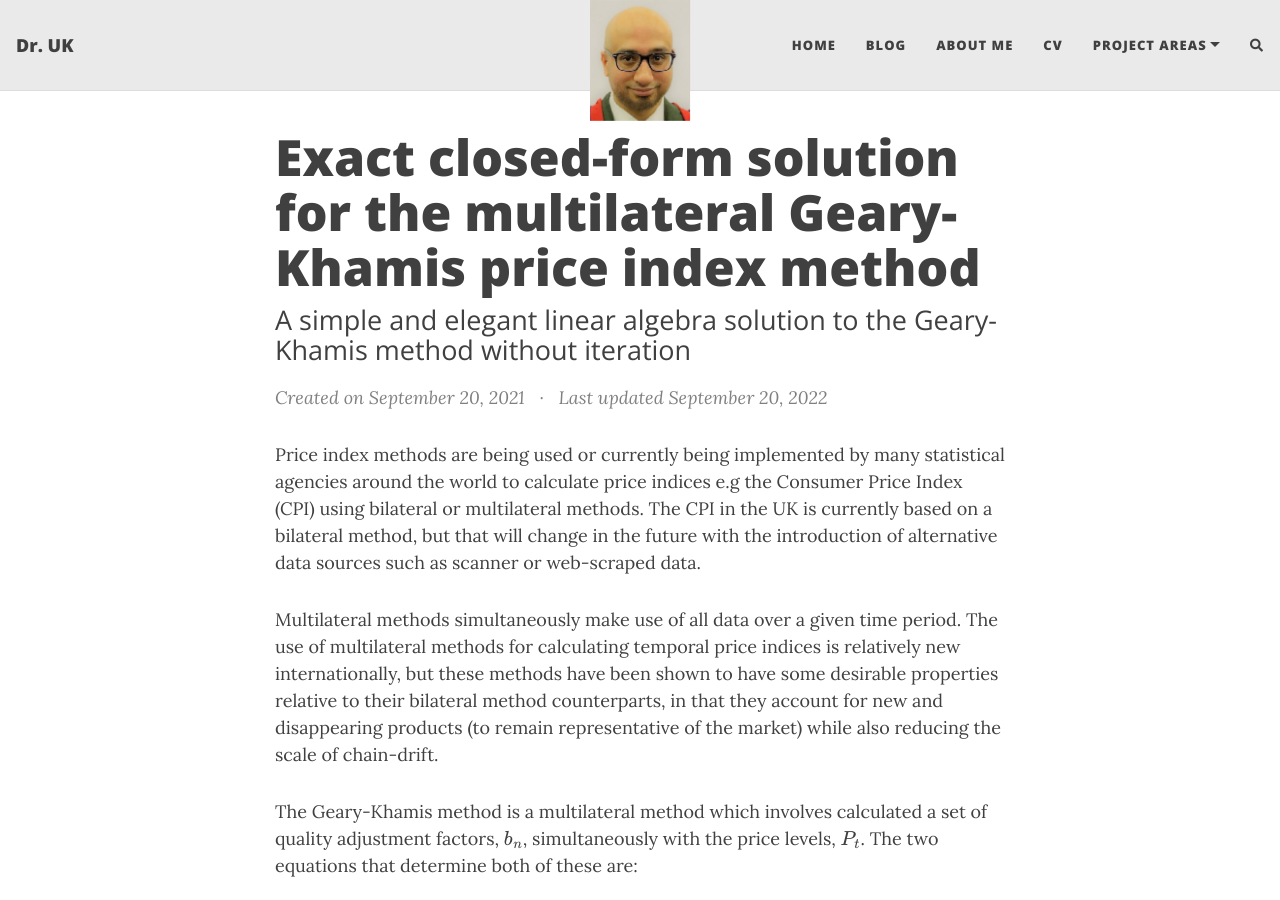
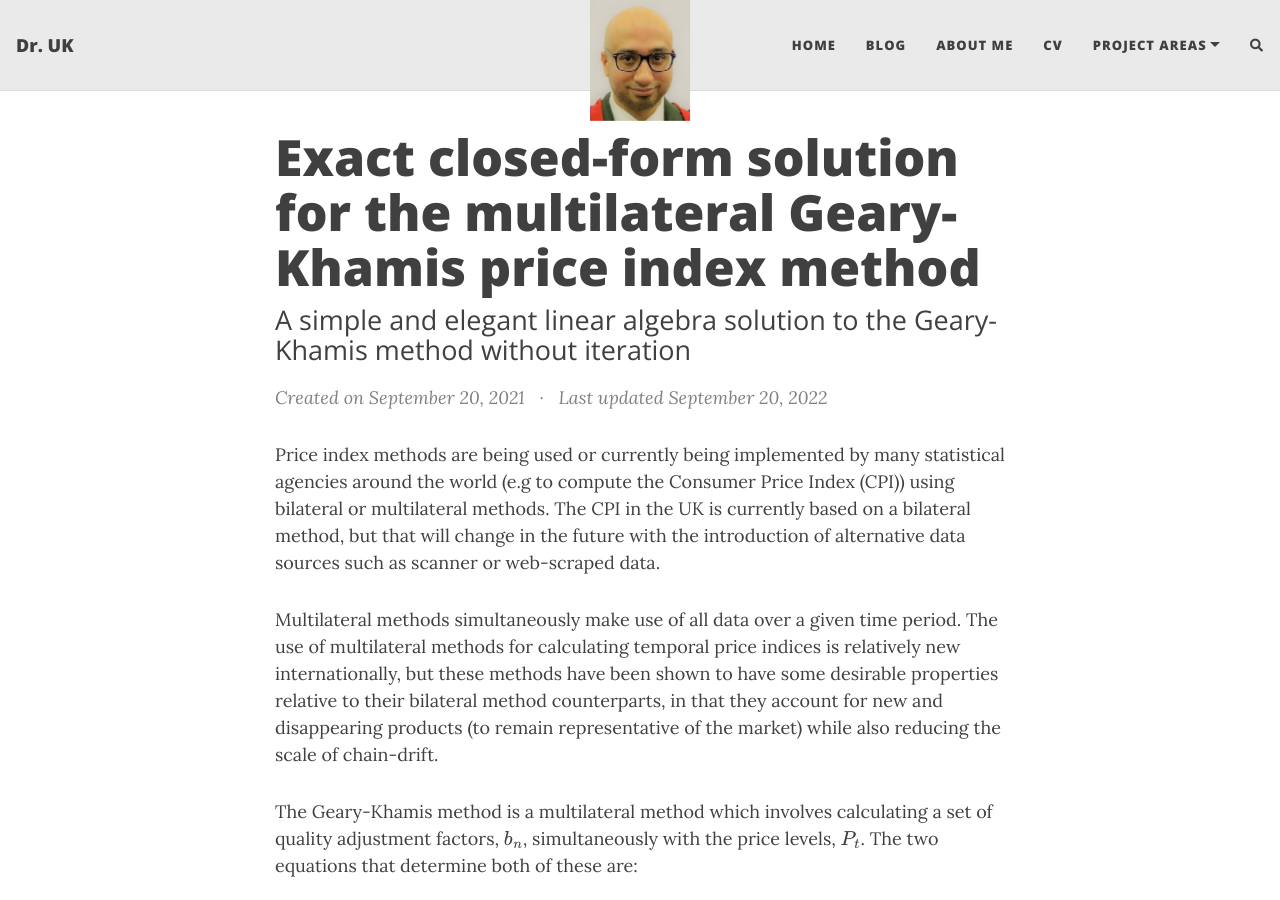
Before and after one commit to drrobotk/drrobotk.github.io, a Jekyll site: the page built from _posts/2019-09-20-Geary-Khamis.md, in a window 1280 px wide and 900 px high. Built offline with Jekyll 4.4.1, drawn with Linux system fonts in a browser that asks for light colours; nearby versions of some CDN libraries; formulas are drawn with MathJax 3; comment, search, counter and statistics services are not loaded.

Commit message:
Update 2019-09-20-Geary-Khamis.md

```diff
--- a/_posts/2019-09-20-Geary-Khamis.md
+++ b/_posts/2019-09-20-Geary-Khamis.md
@@ -9,13 +9,13 @@ tags: [cpi, price index, geary-khamis, linear algebra]
 date: 2021-09-20
 last-updated: 2022-09-20
 ---
-Price index methods are being used or currently being implemented by many statistical agencies around the world to calculate price indices e.g the Consumer Price Index (CPI) using bilateral or multilateral methods. The CPI in the UK is currently based on a bilateral method, but that will change in the future with the introduction of alternative data sources such as scanner or web-scraped data.
+Price index methods are being used or currently being implemented by many statistical agencies around the world (e.g to compute the Consumer Price Index (CPI)) using bilateral or multilateral methods. The CPI in the UK is currently based on a bilateral method, but that will change in the future with the introduction of alternative data sources such as scanner or web-scraped data.
 
 Multilateral methods simultaneously make use of all data over a given time period. The use of multilateral methods for calculating temporal price indices is relatively new internationally, but these methods have been shown to have some desirable properties relative to their bilateral method counterparts, in that they account for new and disappearing products (to remain representative of the market) while also reducing the scale of chain-drift.
 
 {% include mathjax.html type="post" %}
 
-The Geary-Khamis method is a multilateral method which involves calculated a set of quality adjustment factors, $b_n$, simultaneously with the price levels, $P_t$. The two equations that determine both of these are:
+The Geary-Khamis method is a multilateral method which involves calculating a set of quality adjustment factors, $b_n$, simultaneously with the price levels, $P_t$. The two equations that determine both of these are:
 
 $$
 \begin{aligned}
```
